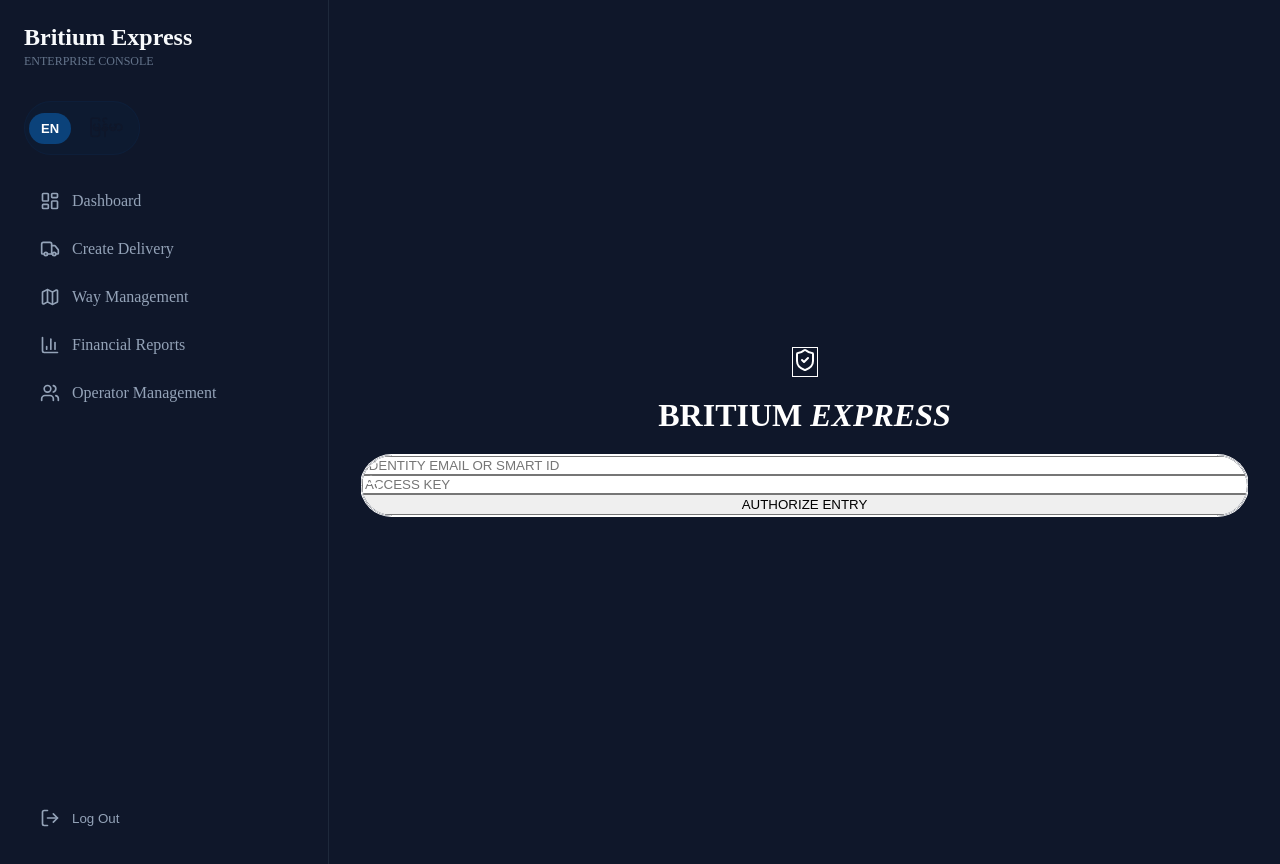
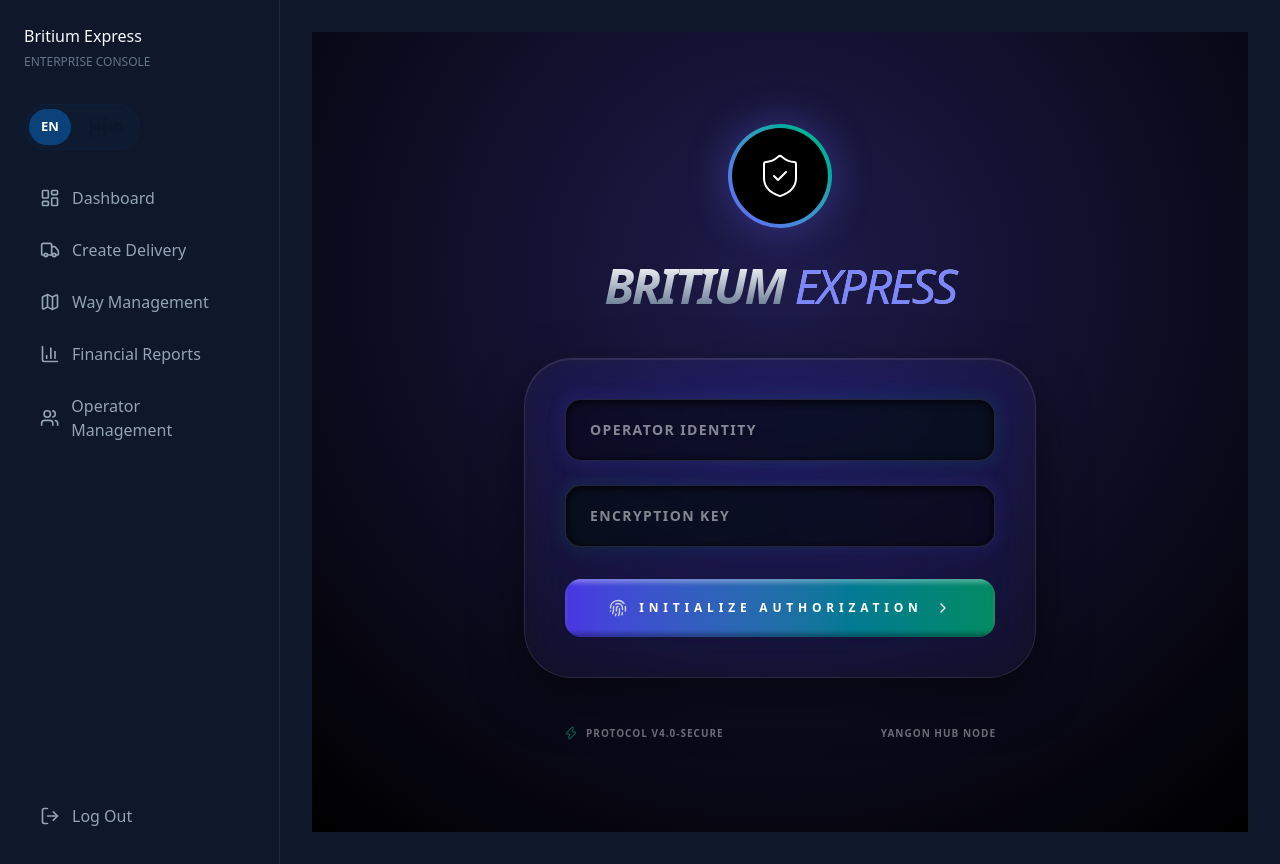
Before and after one commit to KyawWannaBL/Britium_Express_Enterprise_App, a Next.js app in the folder apps/admin-web/: page /auth/sign-in in a window 1280 px wide. Built offline with nearby package versions, Linux system fonts and the light colour scheme.

Commit message:
fix: modernize tailwind v4 architecture and resolve utility errors

```diff
--- a/apps/admin-web/app/auth/sign-in/SignInClient.tsx
+++ b/apps/admin-web/app/auth/sign-in/SignInClient.tsx
@@ -2,7 +2,7 @@
 import React, { useState } from "react";
 import { useRouter } from "next/navigation";
 import { createClient } from "@/lib/supabase/client";
-import { Loader2, Mail, Lock, ChevronRight, KeyRound, Globe, ShieldCheck } from "lucide-react";
+import { Loader2, ShieldCheck, Zap, ChevronRight, Fingerprint } from "lucide-react";
 
 export default function SignInClient() {
   const router = useRouter();
@@ -10,34 +10,85 @@ export default function SignInClient() {
   const [id, setId] = useState("");
   const [pw, setPw] = useState("");
   const [loading, setLoading] = useState(false);
-  const [error, setError] = useState<string | null>(null);
 
   const handleSignIn = async (e: React.FormEvent) => {
     e.preventDefault();
     setLoading(true);
     const email = id.includes("@") ? id : `${id.toLowerCase()}@britiumexpress.com`;
-    const { error: err } = await supabase.auth.signInWithPassword({ email, password: pw });
-    if (err) { setError("Access Denied"); setLoading(false); }
-    else { router.push("/dashboard"); router.refresh(); }
+    const { error } = await supabase.auth.signInWithPassword({ email, password: pw });
+    if (error) { setLoading(false); } else { router.push("/dashboard"); }
   };
 
   return (
-    <div className="relative min-h-screen w-full overflow-hidden bg-slate-950 text-white flex flex-col items-center justify-center p-6">
-      <div className="fixed inset-0 bg-[radial-gradient(circle_at_50%_20%,#1e293b_0%,#020617_100%)] z-0" />
-      <div className="relative z-20 w-full max-w-md">
-        <div className="mb-12 text-center">
-          <div className="inline-block mb-6 rounded-3xl bg-white p-5 shadow-2xl ring-1 ring-white/20"><ShieldCheck className="text-indigo-600 h-10 w-10" /></div>
-          <h1 className="text-4xl font-black tracking-tighter uppercase">Britium <span className="text-indigo-400 italic font-light">Express</span></h1>
+    <div className="relative min-h-screen w-full flex items-center justify-center p-6 bg-black">
+      {/* 🎥 Background Atmospheric Glow */}
+      <div className="absolute inset-0 bg-[radial-gradient(circle_at_50%_30%,#1e1b4b_0%,#000000_100%)] z-0" />
+
+      <div className="relative z-10 w-full max-w-lg">
+        {/* Floating Acrylic Logo Section */}
+        <div className="mb-12 text-center animate-bounce-slow">
+          <div className="inline-flex p-1 rounded-full bg-gradient-to-tr from-indigo-500 to-emerald-500 shadow-[0_0_40px_rgba(99,102,241,0.4)]">
+            <div className="bg-black rounded-full p-6">
+              <ShieldCheck className="h-12 w-12 text-white" strokeWidth={1} />
+            </div>
+          </div>
+          <h1 className="mt-8 text-5xl font-black tracking-tighter italic uppercase text-transparent bg-clip-text bg-gradient-to-b from-white to-slate-500">
+            Britium <span className="font-light text-indigo-400">Express</span>
+          </h1>
         </div>
-        <div className="rounded-[2.5rem] border border-white/10 bg-white/5 p-8 shadow-2xl backdrop-blur-3xl ring-1 ring-white/5 relative overflow-hidden">
-          <form onSubmit={handleSignIn} className="space-y-6">
-            <div className="space-y-4">
-              <div className="relative"><Mail size={18} className="absolute left-4 top-4 text-slate-500" /><input type="text" placeholder="IDENTITY EMAIL OR SMART ID" className="w-full rounded-2xl border border-white/5 bg-black/40 pl-12 pr-4 py-4 text-sm font-semibold outline-none focus:border-indigo-500/40" value={id} onChange={e => setId(e.target.value)} /></div>
-              <div className="relative"><Lock size={18} className="absolute left-4 top-4 text-slate-500" /><input type="password" placeholder="ACCESS KEY" className="w-full rounded-2xl border border-white/5 bg-black/40 pl-12 pr-4 py-4 text-sm font-semibold outline-none focus:border-indigo-500/40" value={pw} onChange={e => setPw(e.target.value)} /></div>
+
+        {/* 💎 3D Acrylic Command Panel */}
+        <div className="acrylic-3d rounded-[3rem] p-10 relative overflow-hidden group">
+          {/* Edge Spectrum Lining */}
+          <div className="absolute inset-0 border-2 border-transparent group-hover:spectrum-border opacity-30 transition-opacity" />
+
+          <form onSubmit={handleSignIn} className="space-y-8 relative z-10">
+            <div className="space-y-6">
+              <div className="group relative">
+                <div className="absolute -inset-1 bg-gradient-to-r from-indigo-500 to-emerald-500 rounded-2xl blur opacity-10 group-focus-within:opacity-40 transition" />
+                <input
+                  type="text" placeholder="OPERATOR IDENTITY"
+                  className="relative w-full bg-black/60 border border-white/10 rounded-2xl px-6 py-5 text-sm font-bold tracking-widest uppercase outline-none focus:border-indigo-500 transition-all shadow-[inset_0_2px_10px_rgba(0,0,0,0.8)]"
+                  value={id} onChange={e => setId(e.target.value)}
+                />
+              </div>
+
+              <div className="group relative">
+                <div className="absolute -inset-1 bg-gradient-to-r from-emerald-500 to-indigo-500 rounded-2xl blur opacity-10 group-focus-within:opacity-40 transition" />
+                <input
+                  type="password" placeholder="ENCRYPTION KEY"
+                  className="relative w-full bg-black/60 border border-white/10 rounded-2xl px-6 py-5 text-sm font-bold tracking-widest uppercase outline-none focus:border-emerald-500 transition-all shadow-[inset_0_2px_10px_rgba(0,0,0,0.8)]"
+                  value={pw} onChange={e => setPw(e.target.value)}
+                />
+              </div>
             </div>
-            {error && <p className="text-rose-400 text-[10px] font-black text-center uppercase">{error}</p>}
-            <button className="w-full bg-indigo-600 py-4 rounded-2xl font-black uppercase text-xs tracking-widest shadow-2xl hover:bg-indigo-500 transition-all">{loading ? <Loader2 className="animate-spin mx-auto" /> : "Authorize Entry"}</button>
+
+            {/* 🌊 The Jelly/Water 3D Command Button */}
+            <button
+              className="jelly-button relative w-full group overflow-hidden rounded-2xl"
+            >
+              <div className="absolute inset-0 bg-gradient-to-r from-indigo-600 to-emerald-600 opacity-90 group-hover:opacity-100 transition-opacity" />
+              <div className="absolute inset-0 shadow-[inset_0_4px_4px_rgba(255,255,255,0.3),inset_0_-4px_4px_rgba(0,0,0,0.3)]" />
+              <div className="relative py-5 flex items-center justify-center gap-3 font-black text-xs uppercase tracking-[0.4em]">
+                {loading ? <Loader2 className="animate-spin" /> : (
+                  <>
+                    <Fingerprint size={18} className="animate-pulse" />
+                    <span>Initialize Authorization</span>
+                    <ChevronRight size={16} />
+                  </>
+                )}
+              </div>
+            </button>
           </form>
+        </div>
+
+        {/* Console Metadata */}
+        <div className="mt-12 flex justify-between px-10 items-center opacity-40 hover:opacity-100 transition-opacity">
+          <div className="flex items-center gap-2">
+            <Zap size={14} className="text-emerald-400" />
+            <span className="text-[10px] font-black uppercase tracking-widest">Protocol v4.0-Secure</span>
+          </div>
+          <span className="text-[10px] font-black uppercase tracking-widest">Yangon Hub Node</span>
         </div>
       </div>
     </div>
--- a/apps/admin-web/app/globals.css
+++ b/apps/admin-web/app/globals.css
@@ -1,25 +1,26 @@
-@tailwind base;
-@tailwind components;
-@tailwind utilities;
+@import "tailwindcss";
 
-:root {
-  --foreground-rgb: 255, 255, 255;
-  --background-start-rgb: 2, 6, 23;
-  --background-end-rgb: 0, 0, 0;
+@theme {
+  --color-slate-950: #02040a;
+  --breakpoint-xs: 320px;
+}
+
+/* Luxury 3D Acrylic & Jelly Physics */
+@utility acrylic-3d {
+  background: rgba(255, 255, 255, 0.03);
+  backdrop-filter: blur(25px) saturate(180%);
+  border: 1px solid rgba(255, 255, 255, 0.1);
+  box-shadow: 0 20px 50px rgba(0, 0, 0, 0.5), inset 0 1px 1px rgba(255, 255, 255, 0.1);
+}
+
+@utility jelly-button {
+  transition: transform 0.4s cubic-bezier(0.175, 0.885, 0.32, 1.275);
+  &:active {
+    transform: scale(0.92) translateY(4px);
+  }
 }
 
 body {
-  color: rgb(var(--foreground-rgb));
-  background: linear-gradient(to bottom, transparent, rgb(0,0,0)) rgb(2,6,23);
-  margin: 0;
-  padding: 0;
-  min-height: 100vh;
+  @apply bg-black text-white antialiased;
+  background: radial-gradient(circle at 50% 30%, #1e1b4b 0%, #000000 100%);
 }
-
-/* Luxury Terminal Scrollbar */
-::-webkit-scrollbar { width: 5px; }
-::-webkit-scrollbar-track { background: rgba(255, 255, 255, 0.02); }
-::-webkit-scrollbar-thumb {
-  background: rgba(99, 102, 241, 0.3);
-  border-radius: 10px;
-}
--- a/apps/admin-web/package.json
+++ b/apps/admin-web/package.json
@@ -34,7 +34,7 @@
     "autoprefixer": "^10.4.27",
     "postcss": "^8.5.8",
     "supabase": "^2.84.4",
-    "tailwindcss": "^4.2.2",
+    "tailwindcss": "^4.0.0",
     "typescript": "^5.0.0"
   }
 }
--- a/apps/admin-web/postcss.config.js
+++ b/apps/admin-web/postcss.config.js
@@ -1,6 +1,5 @@
 module.exports = {
   plugins: {
     '@tailwindcss/postcss': {},
-    autoprefixer: {},
   },
 };
```
